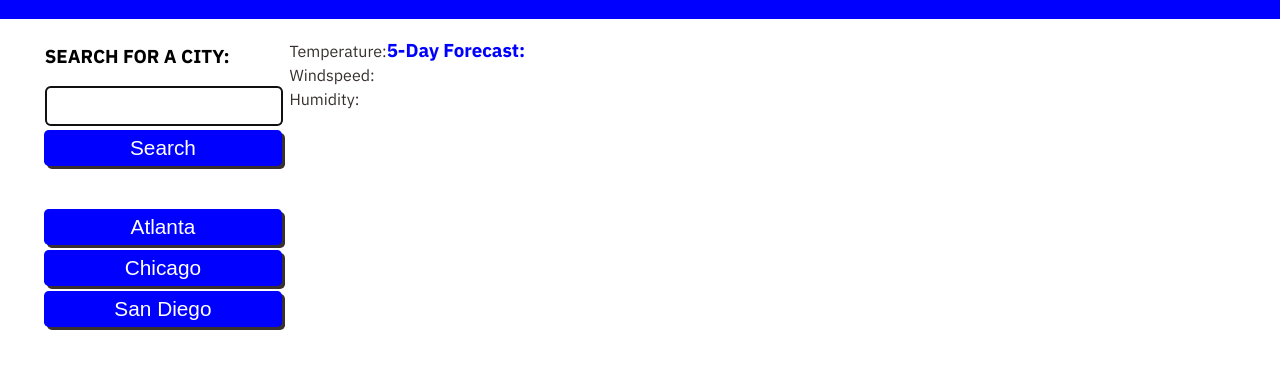
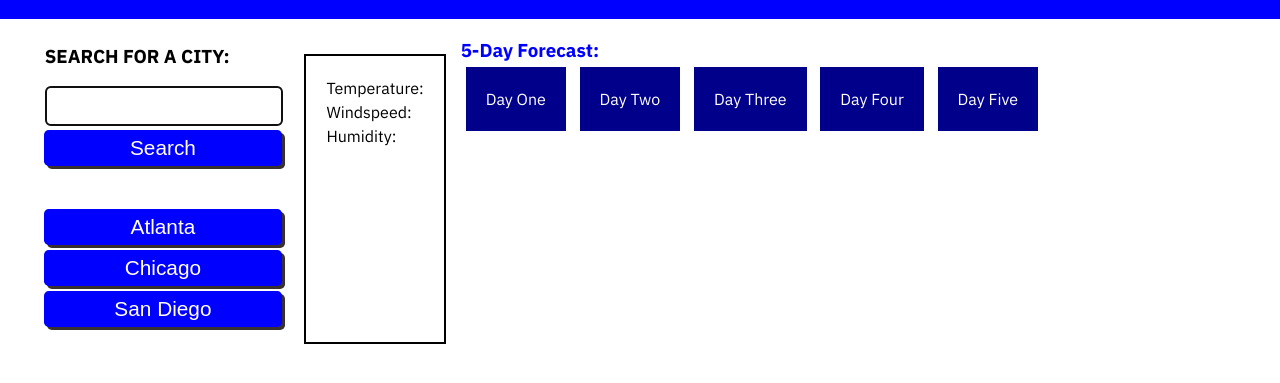
Before and after one commit to tgold1/weather-dashboard-api, a plain HTML site: page index.html in a window 1280 px wide. Shown: the part 69-452 px from the top of the page. Drawn offline with nearby package versions, Linux system fonts and the light colour scheme; no server answers.

Commit message:
added 5 day forecast to script.js, index.html, and style.css

```diff
--- a/assets/css/style.css
+++ b/assets/css/style.css
@@ -112,10 +112,20 @@
 
   }
 
-  #cityLocation {
-    font-size: small;
+  #currentdate {
     background-color: white;
     color: black;
+    border: 2px solid black;
+    padding: 20px;
+    margin: 15px;
+  }
+
+  .box {
+    display: inline-block;
+    background-color:darkblue;
+    color: white;
+    padding: 20px;
+    margin: 5px;
   }
 
   .list-group {
--- a/assets/js/script.js
+++ b/assets/js/script.js
@@ -18,6 +18,16 @@ var Humidity = document.querySelector("#Humidity") ;
   Temperature.textContent="Temperature: " + data.list[0].main.temp + " degrees";
   Windspeed.textContent="Windspeed: " + data.list[0].wind.speed + " mph";
   Humidity.textContent="Humidity: " + data.list[0].main.humidity + "%";
+  var Boxone = document.querySelector("#boxone");
+  Boxone.innerHTML="Temperature: " + data.list[1].main.temp + " degrees<br/>Windspeed: " + data.list[1].wind.speed + " mph<br/>Humidity: " + data.list[1].main.humidity + "%";
+  var Boxtwo = document.querySelector("#boxtwo");
+  Boxtwo.innerHTML="Temperature: " + data.list[2].main.temp + " degrees<br/>Windspeed: " + data.list[2].wind.speed + " mph<br/>Humidity: " + data.list[2].main.humidity + "%";
+  var Boxthree = document.querySelector("#boxthree");
+  Boxthree.innerHTML="Temperature: " + data.list[3].main.temp + " degrees<br/>Windspeed: " + data.list[3].wind.speed + " mph<br/>Humidity: " + data.list[3].main.humidity + "%";
+  var Boxfour = document.querySelector("#boxfour");
+  Boxfour.innerHTML="Temperature: " + data.list[4].main.temp + " degrees<br/>Windspeed: " + data.list[4].wind.speed + " mph<br/>Humidity: " + data.list[4].main.humidity + "%";
+  var Boxfive = document.querySelector("#boxfive");
+  Boxfive.innerHTML="Temperature: " + data.list[5].main.temp + " degrees<br/>Windspeed: " + data.list[5].wind.speed + " mph<br/>Humidity: " + data.list[5].main.humidity + "%";
 }
 function getAPI(queryURL) {
 fetch(queryURL)
--- a/index.html
+++ b/index.html
@@ -42,15 +42,21 @@
       </div>
     </div>
 
-    <div class="col-lg-8">
-        <div id="cityLocation" class="list-group"></div>
+    <div class="col-lg-8" id="currentdate">
+        <h2 id="cityLocation" class="list-group"></h2>
         <div id="Temperature" class="list-group">Temperature: </div>
         <div id="Windspeed" class="list-group">Windspeed: </div>
         <div id="Humidity"  class="list-group">Humidity: </div>
     </div>
     <div class=" col-lg-8">
       <h3 class="subtitle">5-Day Forecast: <span id="city-search-term"></span></h2>
-      <div id="repos-container" class="list-group"></div>
+      <div id="repos-container" class="list-group">
+        <div class="box" id="boxone">Day One</div>
+        <div class="box" id="boxtwo">Day Two</div>
+        <div class="box" id="boxthree">Day Three</div>
+        <div class="box" id="boxfour">Day Four</div>
+        <div class="box" id="boxfive">Day Five</div>
+      </div>
     </div>
   </main>
   <script
```
